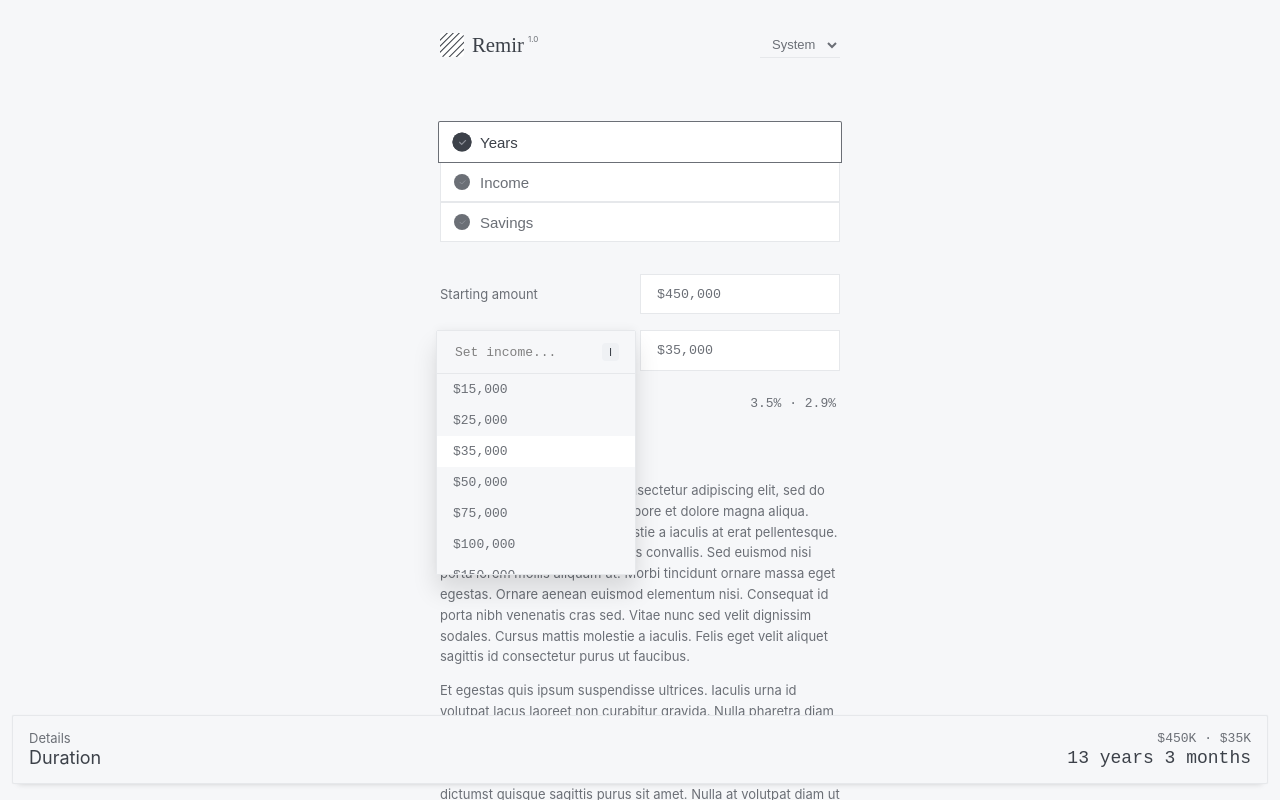
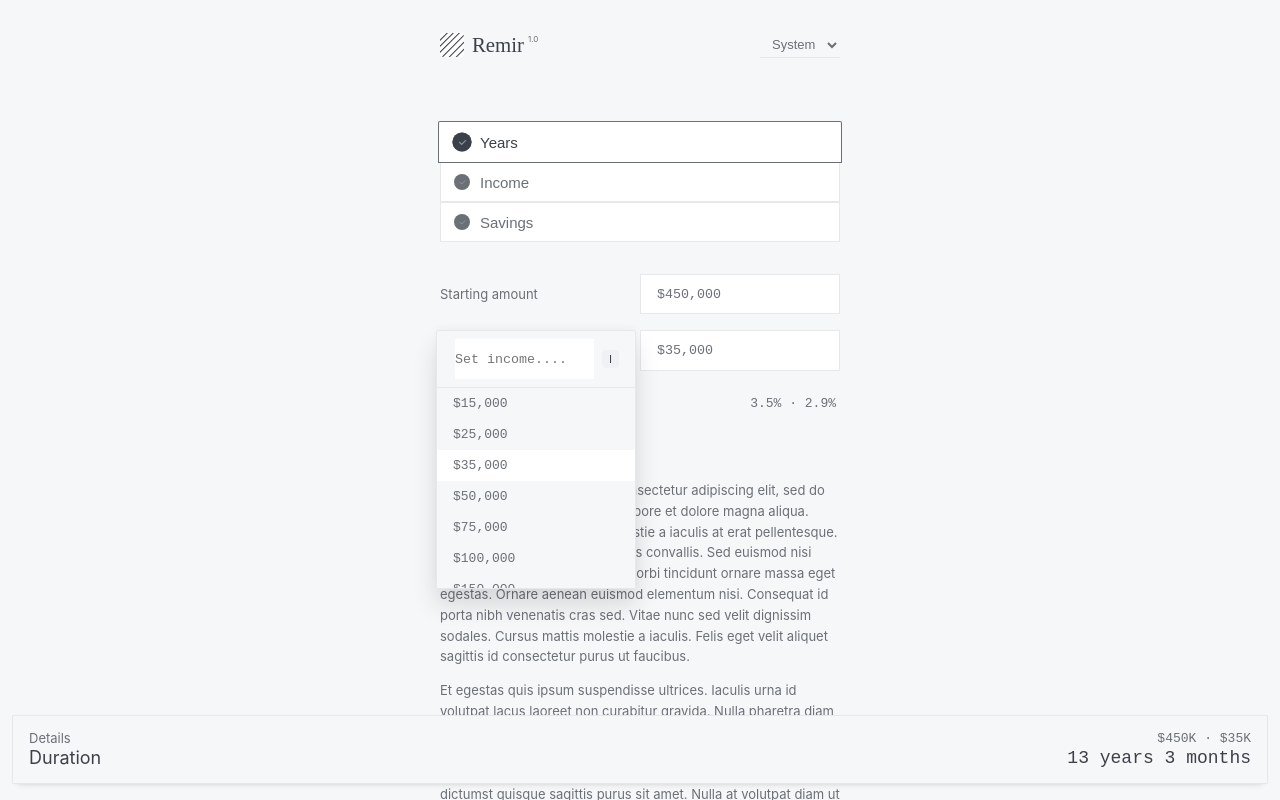
Before and after one commit to moeamaya/choice, a Next.js app: page / in a window 1280 px wide. Both pictures are taken after a click on the button "$35,000". Shown: the top 800 px of the page. Built offline with nearby package versions, Linux system fonts and the light colour scheme.

Commit message:
Parsing currency is hard

```diff
--- a/components/Choice/List.tsx
+++ b/components/Choice/List.tsx
@@ -6,6 +6,7 @@ import { OptionType } from './Options';
 import { styled } from '@stitches/react';
 import { useBreakpoint } from '../Breakpoint';
 import { dollarFormatter } from '../Helpers/formatters';
+import { convertToFloat } from '../Helpers/parseCurrency';
 
 type SelectProps = {
   options: OptionType[];
@@ -101,20 +102,42 @@ const ShortcutIcon = (props: any) => {
 };
 
 const Input = (props: any) => {
-  return <components.Input pattern="[0-9]*" inputMode="decimal"  {...props} />;
+  return <components.Input pattern="[0-9]*" inputMode="decimal" placeholder={props.placeholder} {...props} />;
 };
 
-const NewInput = (props: any) => {
+const StyledInput = styled('input', {
+  visibility: `visible`,
+  display: `inline-grid`,
+  gridArea: `1 / 1 / 2 / 3`,
+  gridTemplateColumns: ` 0 min-content`,
+  margin: `2px`,
+  padding: `2px 0`,
+  background: `var(--backgroundContrast)`,
+  border: `none`,
+  height: `40px`,
+  fontFamily: `monospace`,
+  appearance: `none`,
+  '-moz-appearance': `none`,
+  '-webkit-appearance': `none`,
+  '&:focus': {
+    borderColor: `#e3e5e8`,
+    outline: `none`,
+  },
+});
+
+const NumericInput = (props: any) => {
   return (
     <NumericFormat
+      customInput={StyledInput}
       thousandSeparator={true}
       prefix={'$'}
       pattern="[0-9]*"
       allowNegative={false}
+      placeholder='Set income....'
       {...props}
     />
   );
-}
+};
 
 const List = ({
   options,
@@ -138,17 +161,25 @@ const List = ({
       isClearable={false}
       backspaceRemovesValue={false}
       onBlur={(v) => {
-        const value = v.target.value;
-        const label = dollarFormatter(parseFloat(value));
-        return value ? onSelect({ value, label }) : null;
+        if (v === null) return;
+
+        const input = v.target.value;
+        const currency = convertToFloat(input);
+        const value = currency.toString();
+        const label = dollarFormatter(currency);
+
+        const object = { value, label };
+        console.log(object)
+        return onSelect(object)
       }}
       onChange={(v) => {
-        console.log(v)
-        if (isOptionType(v)) {
-          onSelect(v);
-        }
+        if (v === null) return;
+
+        const currency = convertToFloat(v.value).toString();
+        const object = { value: currency, label: v.label };
+        return onSelect(object);
       }}
-      components={{ DropdownIndicator: ShortcutIcon, Input }}
+      components={{ DropdownIndicator: ShortcutIcon, Input: NumericInput }}
       {...props}
     />
   );
--- /dev/null
+++ b/components/Helpers/parseCurrency.ts
@@ -0,0 +1,22 @@
+export const parseCurrency = (currency: string) => {
+  console.log(currency)
+  return parseFloat(currency.replace(/(,|\.)([0-9]{3})/g,'$2').replace(/(,|\.)/,'.'));
+}
+
+export const convertToFloat = (value: string): number => {
+  // Extract the numbers using regex
+  const regexPattern = /[\d,.]+/;
+  const match = value.match(regexPattern);
+
+  if (match) {
+    // Remove commas and parse the matched number as a float
+    const cleanedValue = match[0].replace(/,/g, '');
+    const floatValue = parseFloat(cleanedValue);
+
+    // Return the float value as a number
+    return floatValue;
+  }
+
+  // Return NaN if no valid number is found
+  return NaN;
+}
```
